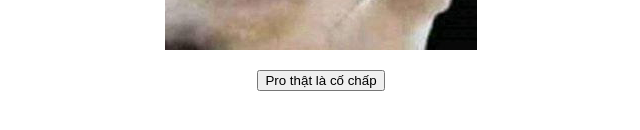
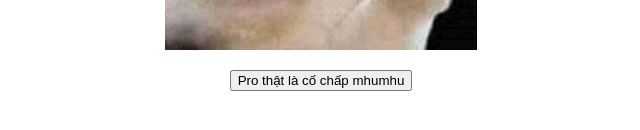
Before and after one commit to huynhhuy100/hipro, a plain HTML site: page index.html in a window 1280 px wide. Shown: the part 254-384 px from the top of the page, without its empty margins (319-959 px from the left). Drawn offline with Linux system fonts and the light colour scheme.

Commit message:
Update index.html

```diff
--- a/index.html
+++ b/index.html
@@ -12,7 +12,7 @@
     <div class="div1" ; style="text-align: center;">
         <img src="sad1.jpg" alt="Flowers in Chania"> </br>
 
-        <p><button onclick="myFunction()" id="myDIV">Pro thật là cố chấp</button></p>
+        <p><button onclick="myFunction()" id="myDIV">Pro thật là cố chấp mhumhu</button></p>
 
 
 </body>
```
